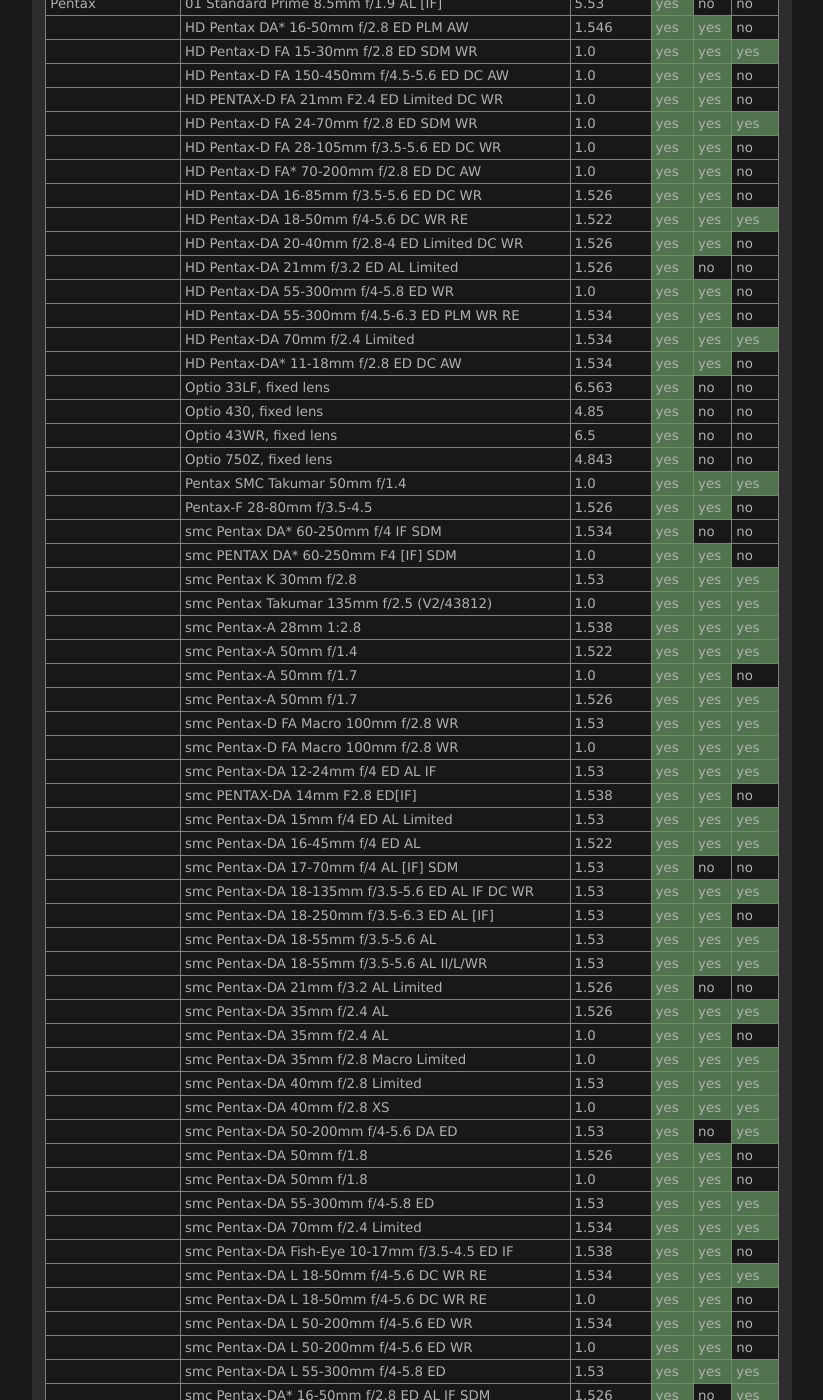
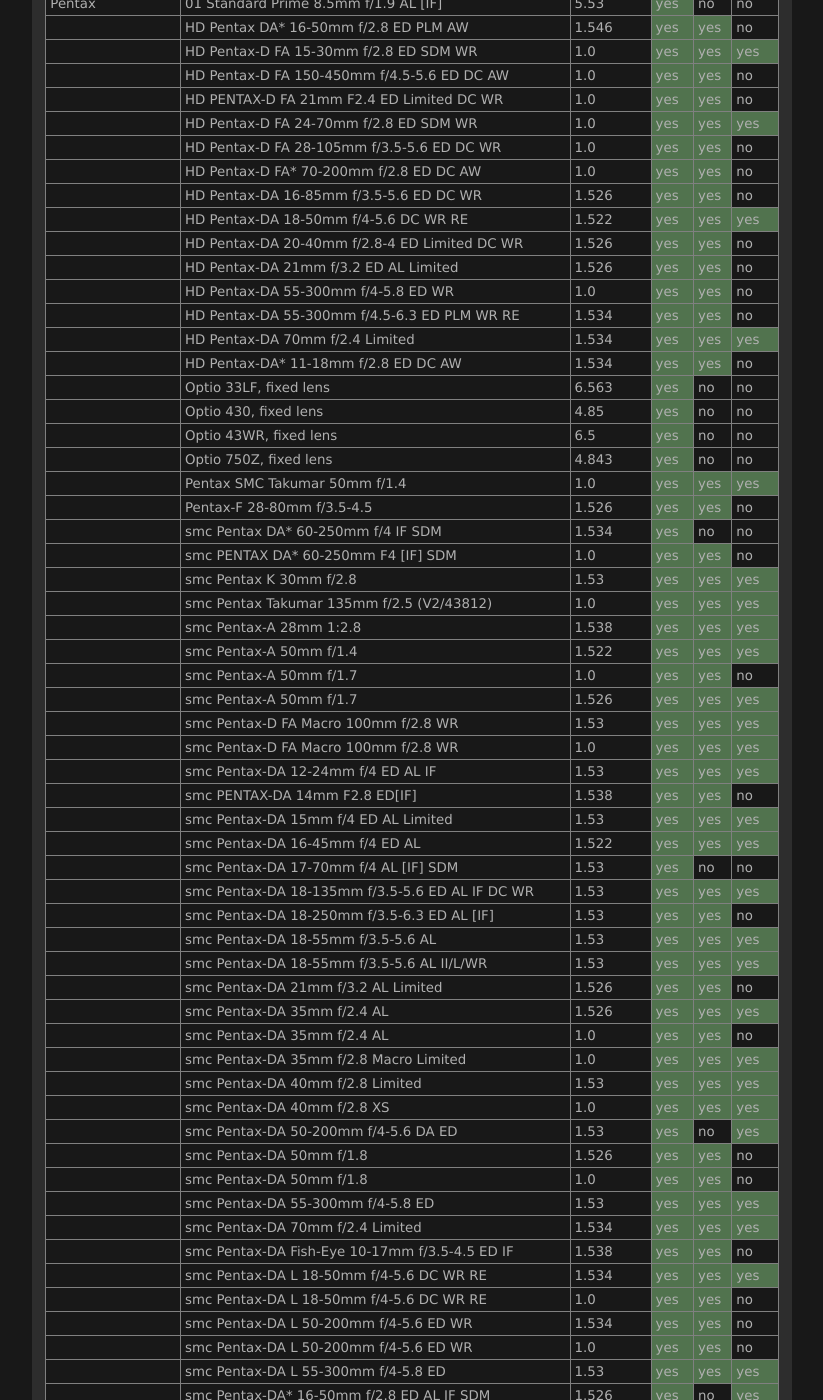
Before and after one commit to lensfun/lensfun.github.io, a Jekyll site: the page built from _posts/lenslist/2999-12-31-Lenslist-master.md, in a window 1280 px wide and 1400 px high, scrolled down 22570 px. Shown: the whole window, without its empty margins (284-1107 px from the left). Built offline with Jekyll 4.4.1, drawn with Linux system fonts in a browser that asks for light colours.

Commit message:
Update master lens list from GitHub Actions

```diff
--- a/_posts/lenslist/2999-12-31-Lenslist-master.md
+++ b/_posts/lenslist/2999-12-31-Lenslist-master.md
@@ -928,7 +928,7 @@ This list was generated on 2026-10-20 from current Lensfun sources. Your Lensfun
 <tr class="lenslist-bg2"><td></td><td>HD Pentax-DA 16-85mm f/3.5-5.6 ED DC WR</td><td>1.526</td><td class="lenslist-highlight lenslist-check">yes</td><td class="lenslist-highlight lenslist-check">yes</td><td class="lenslist-check">no</td></tr>
 <tr class="lenslist-bg2"><td></td><td>HD Pentax-DA 18-50mm f/4-5.6 DC WR RE</td><td>1.522</td><td class="lenslist-highlight lenslist-check">yes</td><td class="lenslist-highlight lenslist-check">yes</td><td class="lenslist-highlight lenslist-check">yes</td></tr>
 <tr class="lenslist-bg2"><td></td><td>HD Pentax-DA 20-40mm f/2.8-4 ED Limited DC WR</td><td>1.526</td><td class="lenslist-highlight lenslist-check">yes</td><td class="lenslist-highlight lenslist-check">yes</td><td class="lenslist-check">no</td></tr>
-<tr class="lenslist-bg2"><td></td><td>HD Pentax-DA 21mm f/3.2 ED AL Limited</td><td>1.526</td><td class="lenslist-highlight lenslist-check">yes</td><td class="lenslist-check">no</td><td class="lenslist-check">no</td></tr>
+<tr class="lenslist-bg2"><td></td><td>HD Pentax-DA 21mm f/3.2 ED AL Limited</td><td>1.526</td><td class="lenslist-highlight lenslist-check">yes</td><td class="lenslist-highlight lenslist-check">yes</td><td class="lenslist-check">no</td></tr>
 <tr class="lenslist-bg2"><td></td><td>HD Pentax-DA 55-300mm f/4-5.8 ED WR</td><td>1.0</td><td class="lenslist-highlight lenslist-check">yes</td><td class="lenslist-highlight lenslist-check">yes</td><td class="lenslist-check">no</td></tr>
 <tr class="lenslist-bg2"><td></td><td>HD Pentax-DA 55-300mm f/4.5-6.3 ED PLM WR RE</td><td>1.534</td><td class="lenslist-highlight lenslist-check">yes</td><td class="lenslist-highlight lenslist-check">yes</td><td class="lenslist-check">no</td></tr>
 <tr class="lenslist-bg2"><td></td><td>HD Pentax-DA 70mm f/2.4 Limited</td><td>1.534</td><td class="lenslist-highlight lenslist-check">yes</td><td class="lenslist-highlight lenslist-check">yes</td><td class="lenslist-highlight lenslist-check">yes</td></tr>
@@ -958,7 +958,7 @@ This list was generated on 2026-10-20 from current Lensfun sources. Your Lensfun
 <tr class="lenslist-bg2"><td></td><td>smc Pentax-DA 18-250mm f/3.5-6.3 ED AL [IF]</td><td>1.53</td><td class="lenslist-highlight lenslist-check">yes</td><td class="lenslist-highlight lenslist-check">yes</td><td class="lenslist-check">no</td></tr>
 <tr class="lenslist-bg2"><td></td><td>smc Pentax-DA 18-55mm f/3.5-5.6 AL</td><td>1.53</td><td class="lenslist-highlight lenslist-check">yes</td><td class="lenslist-highlight lenslist-check">yes</td><td class="lenslist-highlight lenslist-check">yes</td></tr>
 <tr class="lenslist-bg2"><td></td><td>smc Pentax-DA 18-55mm f/3.5-5.6 AL II/L/WR</td><td>1.53</td><td class="lenslist-highlight lenslist-check">yes</td><td class="lenslist-highlight lenslist-check">yes</td><td class="lenslist-highlight lenslist-check">yes</td></tr>
-<tr class="lenslist-bg2"><td></td><td>smc Pentax-DA 21mm f/3.2 AL Limited</td><td>1.526</td><td class="lenslist-highlight lenslist-check">yes</td><td class="lenslist-check">no</td><td class="lenslist-check">no</td></tr>
+<tr class="lenslist-bg2"><td></td><td>smc Pentax-DA 21mm f/3.2 AL Limited</td><td>1.526</td><td class="lenslist-highlight lenslist-check">yes</td><td class="lenslist-highlight lenslist-check">yes</td><td class="lenslist-check">no</td></tr>
 <tr class="lenslist-bg2"><td></td><td>smc Pentax-DA 35mm f/2.4 AL</td><td>1.526</td><td class="lenslist-highlight lenslist-check">yes</td><td class="lenslist-highlight lenslist-check">yes</td><td class="lenslist-highlight lenslist-check">yes</td></tr>
 <tr class="lenslist-bg2"><td></td><td>smc Pentax-DA 35mm f/2.4 AL</td><td>1.0</td><td class="lenslist-highlight lenslist-check">yes</td><td class="lenslist-highlight lenslist-check">yes</td><td class="lenslist-check">no</td></tr>
 <tr class="lenslist-bg2"><td></td><td>smc Pentax-DA 35mm f/2.8 Macro Limited</td><td>1.0</td><td class="lenslist-highlight lenslist-check">yes</td><td class="lenslist-highlight lenslist-check">yes</td><td class="lenslist-highlight lenslist-check">yes</td></tr>
```
